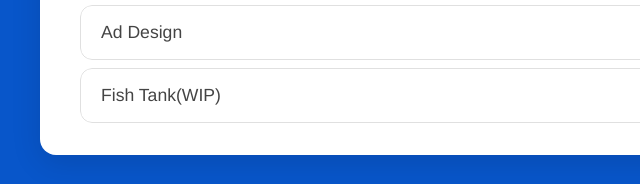
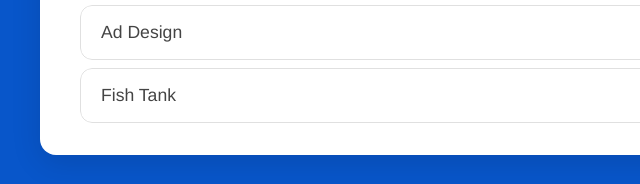
Before and after one commit to averybell0422/averybell0422.github.io, a plain HTML site: page portfolio.html in a window 1280 px wide. Shown: the part 748-932 px from the top of the page, 0-640 px from the left. Drawn offline with Linux system fonts and the light colour scheme.

Commit message:
Fish Tank

```diff
--- a/portfolio.html
+++ b/portfolio.html
@@ -51,7 +51,7 @@
                 <a href="https://www.khanacademy.org/computer-programming/applebees-billboard/6425282983870464" target ="_blank">Ad Design</a>
                 </li>
                 <li>
-                <a href="https://www.khanacademy.org/computer-programming/school-of-fish/4605802133176320" target ="_blank">Fish Tank(WIP)</a>
+                <a href="https://www.khanacademy.org/computer-programming/school-of-fish/4605802133176320" target ="_blank">Fish Tank</a>
                 </li>
                   </ul>
                   </div>
```
